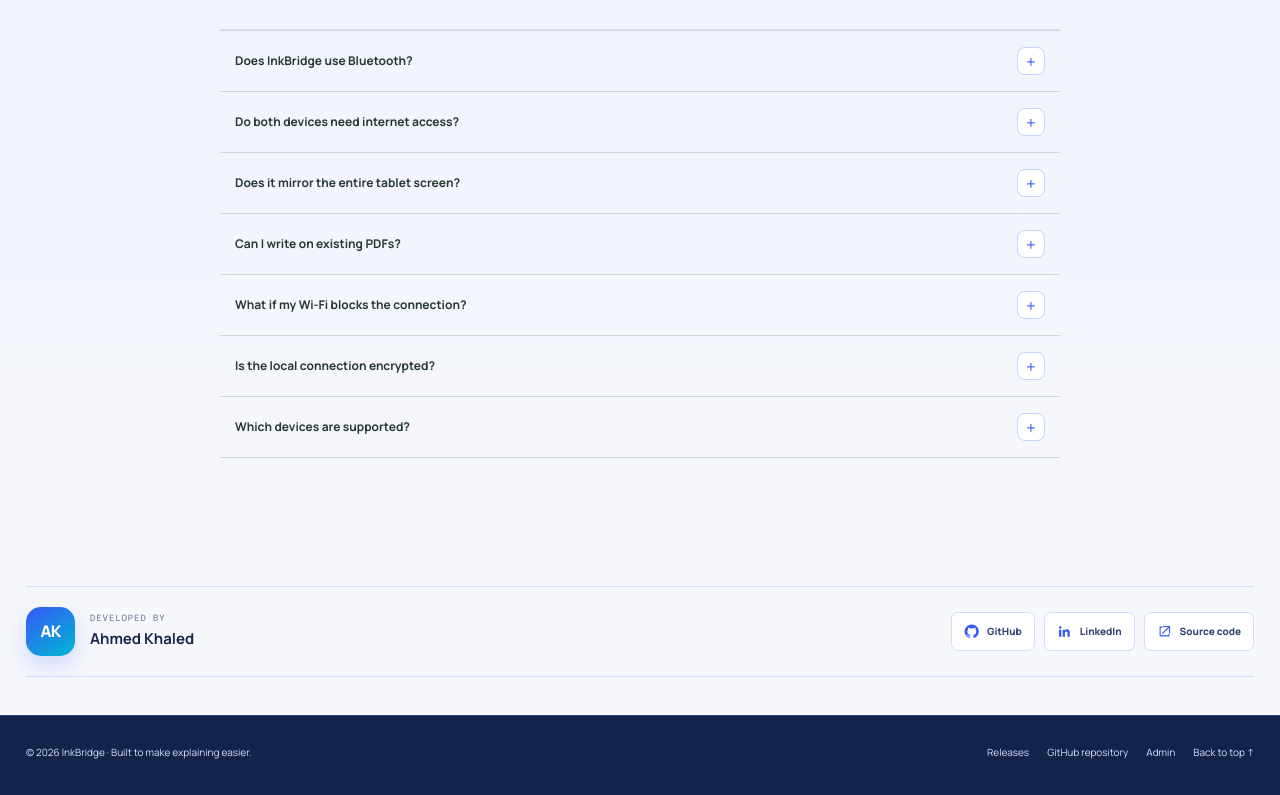
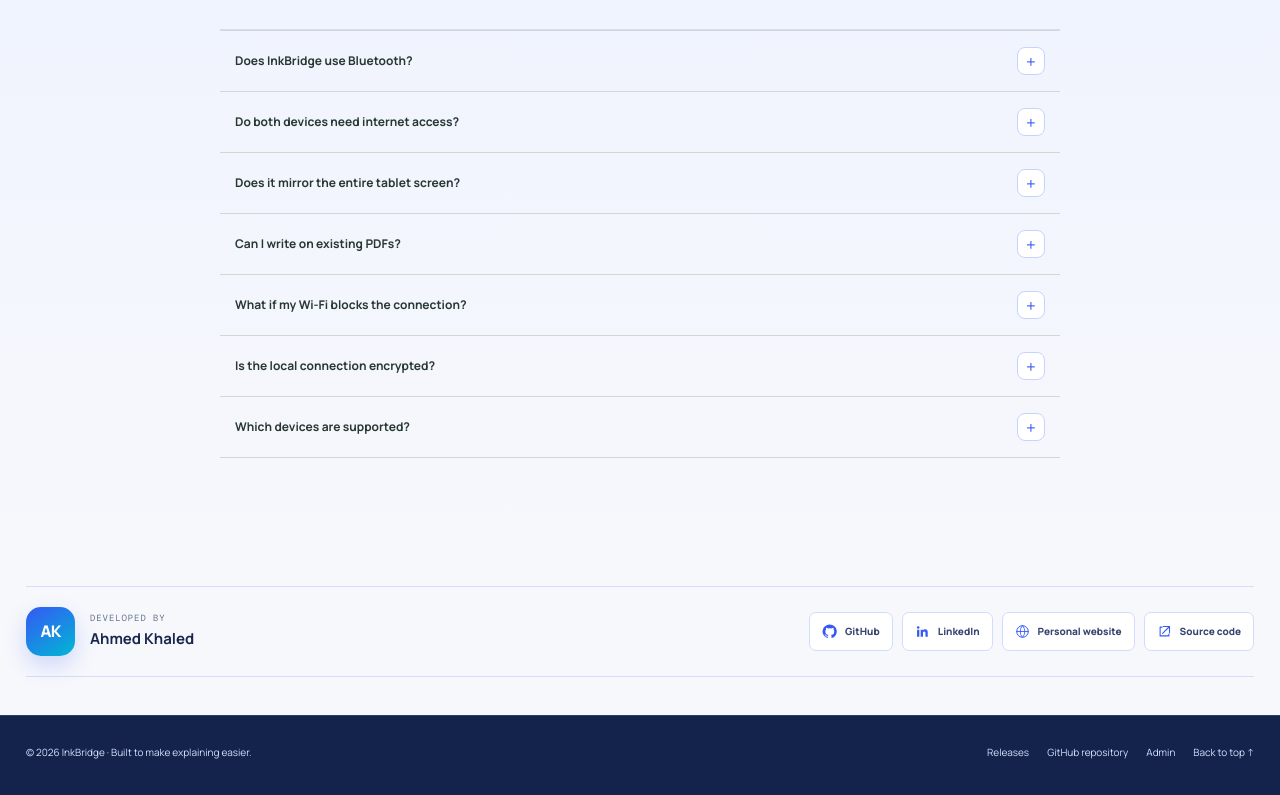
Before and after one commit to ahmed1-khaled/InkBridge, a website: page website/public/index.html in a window 1280 px wide. Shown: the part 4518-5313 px from the top of the page. Drawn offline with nearby package versions, Linux system fonts and the light colour scheme; no server answers.

Commit message:
Update Ahmed Khaled social and portfolio links

```diff
--- a/website/public/index.html
+++ b/website/public/index.html
@@ -690,7 +690,8 @@ footer{background:#14234c;border-color:#263e79;color:#d3e0ff}
           <div class="dev-left"><div class="dev-avatar">AK</div><div class="dev-meta"><small data-t="developedBy">Developed by</small><strong>Ahmed Khaled</strong></div></div>
           <div class="socials">
             <a class="social-link" href="https://github.com/ahmed1-khaled" target="_blank" rel="noopener" aria-label="Ahmed Khaled on GitHub"><svg viewBox="0 0 24 24" fill="currentColor"><path d="M12 .9a11.1 11.1 0 0 0-3.51 21.63c.55.1.76-.24.76-.53v-2.04c-3.1.68-3.76-1.32-3.76-1.32-.5-1.3-1.24-1.65-1.24-1.65-1.02-.7.08-.69.08-.69 1.13.08 1.73 1.16 1.73 1.16 1 .1.97 2.05 3.7 1.42.1-.73.4-1.23.72-1.51-2.48-.28-5.09-1.24-5.09-5.52 0-1.22.44-2.22 1.16-3-.12-.28-.5-1.43.11-2.97 0 0 .95-.3 3.05 1.15a10.6 10.6 0 0 1 5.55 0c2.1-1.45 3.05-1.15 3.05-1.15.61 1.54.23 2.69.11 2.97.72.78 1.16 1.78 1.16 3 0 4.29-2.61 5.23-5.1 5.51.4.35.76 1.02.76 2.06V22c0 .29.2.64.77.53A11.1 11.1 0 0 0 12 .9Z"/></svg>GitHub</a>
-            <a class="social-link" href="https://www.linkedin.com/in/a7med-khaled/" target="_blank" rel="noopener" aria-label="Ahmed Khaled on LinkedIn"><svg viewBox="0 0 24 24" fill="currentColor"><path d="M5.1 3.5a2.1 2.1 0 1 1 0 4.2 2.1 2.1 0 0 1 0-4.2ZM3.3 9h3.6v11.5H3.3V9Zm5.8 0h3.45v1.58h.05A3.8 3.8 0 0 1 16 8.55c3.7 0 4.38 2.44 4.38 5.62v6.33h-3.6v-5.61c0-1.34-.02-3.06-1.87-3.06-1.88 0-2.17 1.46-2.17 2.97v5.7H9.1V9Z"/></svg>LinkedIn</a>
+            <a class="social-link" href="https://www.linkedin.com/in/ahmed-khaledai/" target="_blank" rel="noopener" aria-label="Ahmed Khaled on LinkedIn"><svg viewBox="0 0 24 24" fill="currentColor"><path d="M5.1 3.5a2.1 2.1 0 1 1 0 4.2 2.1 2.1 0 0 1 0-4.2ZM3.3 9h3.6v11.5H3.3V9Zm5.8 0h3.45v1.58h.05A3.8 3.8 0 0 1 16 8.55c3.7 0 4.38 2.44 4.38 5.62v6.33h-3.6v-5.61c0-1.34-.02-3.06-1.87-3.06-1.88 0-2.17 1.46-2.17 2.97v5.7H9.1V9Z"/></svg>LinkedIn</a>
+            <a class="social-link" href="https://ahmedkhaledp.vercel.app/" target="_blank" rel="noopener" aria-label="Ahmed Khaled personal website"><svg viewBox="0 0 24 24" fill="none"><circle cx="12" cy="12" r="9.25" stroke="currentColor" stroke-width="1.6"/><path d="M2.75 12h18.5M12 2.75c2.35 2.45 3.5 5.54 3.5 9.25S14.35 18.8 12 21.25C9.65 18.8 8.5 15.71 8.5 12S9.65 5.2 12 2.75Z" stroke="currentColor" stroke-width="1.4" stroke-linecap="round"/></svg><span data-t="personalWebsite">Personal website</span></a>
             <a class="social-link" href="https://github.com/ahmed1-khaled/InkBridge" target="_blank" rel="noopener" aria-label="InkBridge source code"><svg viewBox="0 0 24 24" fill="none"><path d="M8 5H5v14h14v-3M10 4h10v10M20 4 9 15" stroke="currentColor" stroke-width="1.7" stroke-linecap="round" stroke-linejoin="round"/></svg><span data-t="sourceCode">Source code</span></a>
           </div>
         </div>
@@ -716,7 +717,7 @@ footer{background:#14234c;border-color:#263e79;color:#d3e0ff}
         howEyebrow:"Up and writing in minutes",howTitle:'Three steps.<br><span class="accent">One connected workspace.</span>',howLead:"No accounts, drivers or complicated pairing workflow. Just your devices and a shared local network.",step1Title:"Open the Windows app",step1Text:"Connect your laptop to Wi-Fi. InkBridge shows its local IP address and a six-digit connection code.",step2Title:"Connect your tablet",step2Text:"Join the same Wi-Fi network, enter the laptop IP and code in InkBridge, then connect.",step3Title:"Write and explain",step3Text:"Choose a tool, open a PDF or notebook, and write. Your page and strokes show up on the PC.",networkNote:"Both devices need to be on the same reachable local network. Some guest or campus Wi-Fi networks block device-to-device traffic. A private mobile hotspot is a good alternative.",
         downloadEyebrow:"Start with InkBridge",downloadTitle:'Make your next<br><span class="accent">explanation flow.</span>',downloadLead:"Get the Android app for your tablet and the Windows companion for your laptop. Both are free to download.",releaseNotes:"View release notes",androidTitle:"Android app",androidSub:"For tablets and phones",downloadApk:"Download APK",windowsTitle:"Windows app",windowsSub:"Windows 10 / 11 · x64",downloadExe:"Download EXE",downloadFree:"Free download",downloadGithub:"Hosted on GitHub Releases",downloadVerified:"SHA-256 checksums included",
         faqEyebrow:"Good to know",faqTitle:'A few things<br><span class="accent">before you begin.</span>',q1:"Does InkBridge use Bluetooth?",a1:"The current 0.3 release uses local Wi-Fi (TCP) for writing. Bluetooth pairing and COM-port setup are not required.",q2:"Do both devices need internet access?",a2:"No. They need to be on the same reachable local Wi-Fi network or hotspot. Internet is only needed to check for and download app updates.",q3:"Does it mirror the entire tablet screen?",a3:"No. InkBridge sends the writing page, its background or PDF page, and the ink strokes. Your Android status bar and unrelated apps are not mirrored.",q4:"Can I write on existing PDFs?",a4:"Yes. Open a PDF on Android, annotate its pages, navigate through the document and export an annotated copy. Exported pages are flattened images, so searchable PDF text is not preserved.",q5:"What if my Wi-Fi blocks the connection?",a5:"Some guest or managed campus networks isolate devices. Try a private mobile hotspot and allow InkBridge through Windows Firewall on Private networks.",q6:"Is the local connection encrypted?",a6:"The six-digit code gates access to the local TCP session, but the ink stream is not end-to-end encrypted. Use a trusted private network and avoid untrusted public Wi-Fi for sensitive material.",q7:"Which devices are supported?",a7:"Android 8.0 or later and Windows 10/11 x64. An active stylus is recommended, but finger input is also supported.",
-        developedBy:"Developed by",sourceCode:"Source code",footerRights:"· Built to make explaining easier.",siteViewsLabel:"Site views",footerReleases:"Releases",footerSource:"GitHub repository",backTop:"Back to top ↑"
+        developedBy:"Developed by",personalWebsite:"Personal website",sourceCode:"Source code",footerRights:"· Built to make explaining easier.",siteViewsLabel:"Site views",footerReleases:"Releases",footerSource:"GitHub repository",backTop:"Back to top ↑"
       },
       ar: {
         navPreview:"معاينة",navFeatures:"المميزات",navHow:"طريقة العمل",navDownload:"التحميل",navFaq:"الأسئلة",navGet:"حمّل InkBridge",
@@ -727,7 +728,7 @@ footer{background:#14234c;border-color:#263e79;color:#d3e0ff}
         howEyebrow:"ابدأ الكتابة في دقائق",howTitle:'ثلاث خطوات.<br><span class="accent">ومساحة عمل متصلة.</span>',howLead:"لا تحتاج حسابات أو تعريفات أو خطوات اقتران معقدة. فقط الجهازان على شبكة محلية واحدة.",step1Title:"افتح تطبيق Windows",step1Text:"وصل اللابتوب بالـ Wi-Fi. هيظهر عنوان IP المحلي وكود اتصال من 6 أرقام.",step2Title:"وصل التابلت",step2Text:"اتصل بنفس شبكة Wi-Fi، واكتب IP اللابتوب والكود في InkBridge، ثم اضغط Connect.",step3Title:"اكتب واشرح",step3Text:"اختار أداة الكتابة وافتح PDF أو كراسة وابدأ. الصفحة والكتابة هيظهروا على الكمبيوتر.",networkNote:"لازم الجهازان يكونا على نفس الشبكة المحلية ويكون الاتصال بينهما مسموحًا. بعض شبكات الجامعة أو Guest Wi-Fi تمنع تواصل الأجهزة؛ يمكن استخدام Hotspot خاص بدلًا منها.",
         downloadEyebrow:"ابدأ مع InkBridge",downloadTitle:'خلّي شرحك<br><span class="accent">أبسط وأسهل.</span>',downloadLead:"حمّل تطبيق Android للتابلت وتطبيق Windows للابتوب. النسختان متاحتان مجانًا.",releaseNotes:"عرض ملاحظات الإصدار",androidTitle:"تطبيق Android",androidSub:"للتابلت والموبايل",downloadApk:"تحميل APK",windowsTitle:"تطبيق Windows",windowsSub:"Windows 10 / 11 · x64",downloadExe:"تحميل EXE",downloadFree:"تحميل مجاني",downloadGithub:"الملفات على GitHub Releases",downloadVerified:"يتضمن ملفات SHA-256 للتحقق",
         faqEyebrow:"معلومات مهمة",faqTitle:'أسئلة سريعة<br><span class="accent">قبل ما تبدأ.</span>',q1:"هل InkBridge بيستخدم Bluetooth؟",a1:"الإصدار الحالي 0.3 يستخدم Wi-Fi محليًا عبر TCP لنقل الكتابة. مش محتاج تعمل Bluetooth Pairing أو إعداد COM Port.",q2:"هل الجهازان محتاجان إنترنت؟",a2:"لا. المطلوب يكونا على نفس شبكة Wi-Fi محلية أو Hotspot ويسمح الاتصال بينهما. الإنترنت مطلوب فقط لفحص وتنزيل تحديثات التطبيق.",q3:"هل يعرض شاشة التابلت كلها؟",a3:"لا. InkBridge يرسل صفحة الكتابة وخلفيتها أو صفحة PDF وخطوط القلم فقط. لا يتم عرض شريط نظام Android أو التطبيقات الأخرى.",q4:"هل أقدر أكتب على ملفات PDF؟",a4:"نعم. افتح PDF على Android واكتب على صفحاته وتنقل بينها ثم صدّر نسخة مشروحة. الصفحات المصدرة صور مسطحة، لذلك النص الأصلي لن يظل قابلًا للبحث والتحديد.",q5:"ماذا لو شبكة Wi-Fi تمنع الاتصال؟",a5:"بعض شبكات Guest أو شبكات الجامعات تعزل الأجهزة. جرّب Hotspot خاصًا واسمح لـ InkBridge في Windows Firewall على Private networks.",q6:"هل الاتصال المحلي مشفّر؟",a6:"كود الربط المكون من 6 أرقام يمنع الأجهزة غير المصرح بها من بدء الجلسة، لكنه لا يوفر تشفيرًا من الطرف للطرف. استخدم شبكة خاصة موثوقة ولا تستخدم Wi-Fi عامًا غير موثوق للمحتوى الحساس.",q7:"ما الأجهزة المدعومة؟",a7:"Android 8.0 أو أحدث وWindows 10/11 بنسخة x64. يُفضل قلم Stylus نشط، لكن الكتابة باللمس مدعومة أيضًا.",
-        developedBy:"تطوير",sourceCode:"الكود المصدري",footerRights:"· صُمم لتسهيل الشرح.",siteViewsLabel:"مشاهدات الموقع",footerReleases:"الإصدارات",footerSource:"مستودع GitHub",backTop:"العودة للأعلى ↑"
+        developedBy:"تطوير",personalWebsite:"موقعي الشخصي",sourceCode:"الكود المصدري",footerRights:"· صُمم لتسهيل الشرح.",siteViewsLabel:"مشاهدات الموقع",footerReleases:"الإصدارات",footerSource:"مستودع GitHub",backTop:"العودة للأعلى ↑"
       }
     };
 
```
